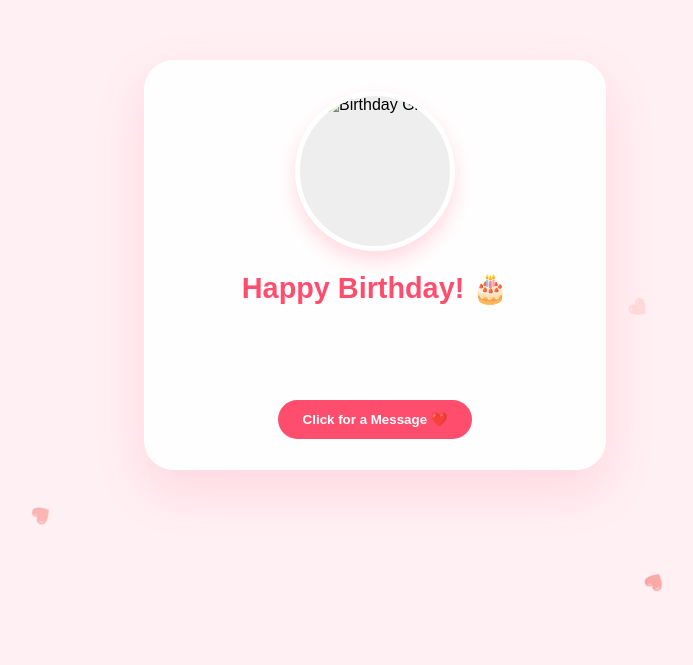
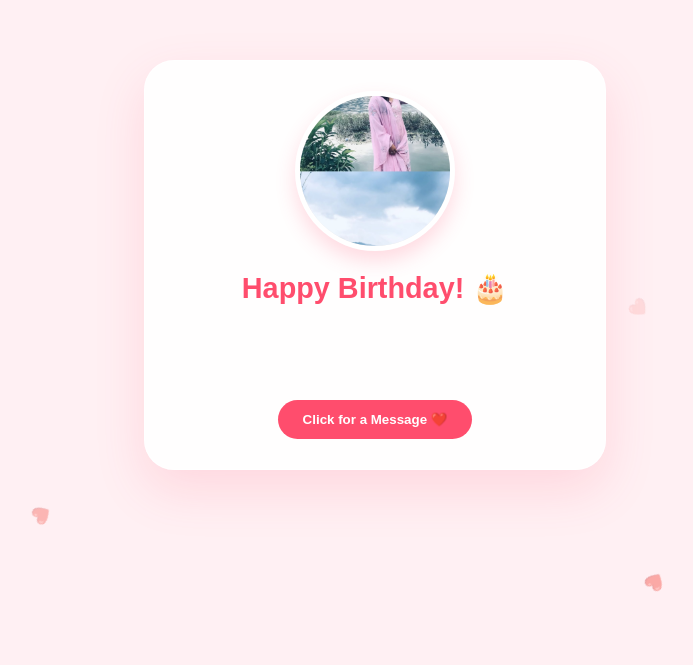
Before and after one commit to yoshpick22/Birthday-wish, a plain HTML site: page index.html in a window 1280 px wide. Shown: the part 135-800 px from the top of the page, without its empty margins (265-958 px from the left). Drawn offline with Linux system fonts and the light colour scheme.

Commit message:
Fix image file extension in index.html

```diff
--- a/index.html
+++ b/index.html
@@ -97,7 +97,7 @@
 
     <div class="card">
         <div class="photo-container">
-            <img src="Screenshot_2026-02-09-20-31-17-795_com.instagram.android-edit.jpj" alt="Birthday Girl">
+            <img src="Screenshot_2026-02-09-20-31-17-795_com.instagram.android-edit.jpg" alt="Birthday Girl">
         </div>
 
         <h1>Happy Birthday! 🎂</h1>
```
